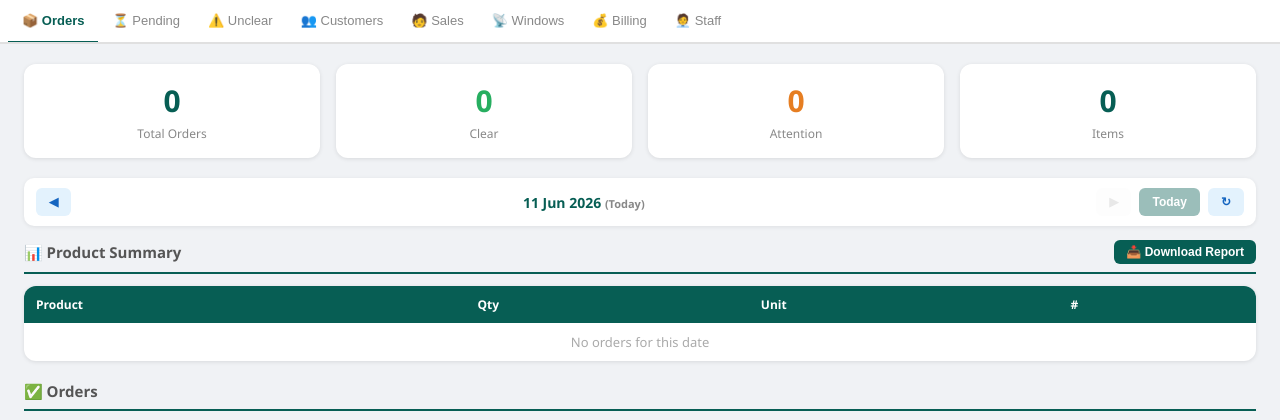
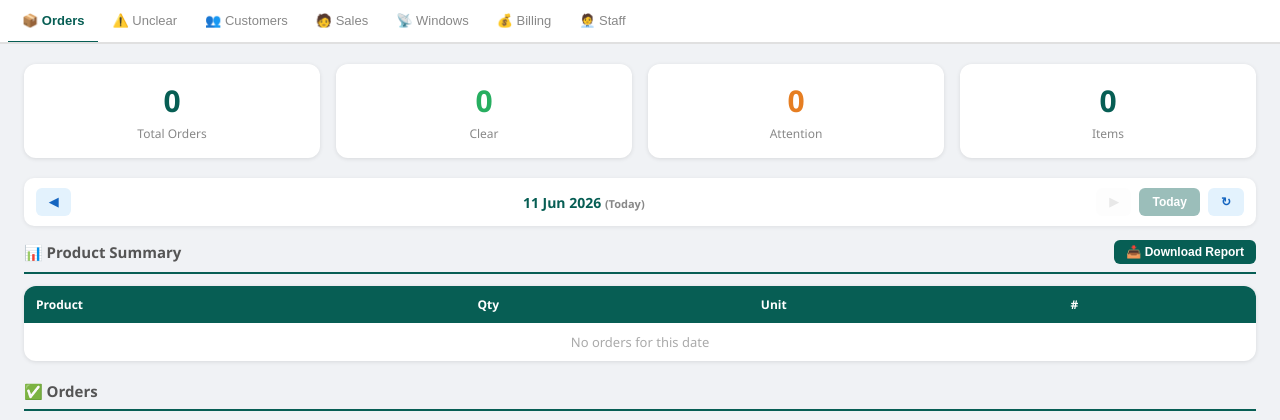
Before and after one commit to 1992tushar/OrdeRR, a FastAPI app: page /dashboard/ in a window 1280 px wide. Shown: the part 52-472 px from the top of the page. Run offline with FastAPI, Linux system fonts and the light colour scheme; data that the repository does not hold is empty.

Commit message:
Dashboard: remove the Pending tab
The Pending tab offered no product value in practice: with all customers
bulk-imported as receivables (is_daily_order_customer=False), it stayed
permanently empty and its "all ordered today" message was misleading.

Removes only the UI — nav button, tab pane, dispatch, loadPending(), and
dead CSS. The is_daily_order_customer flag and all backend plumbing
(pending_orders service, GET /admin/pending, flag-gated notifier jobs)
are kept intact for future analytics.

Co-Authored-By: Claude Opus 4.8 (1M context) <noreply@anthropic.com>

```diff
--- a/orderr_core/templates/dashboard.html
+++ b/orderr_core/templates/dashboard.html
@@ -104,13 +104,6 @@
         .add-sp-form label { font-size:12px; color:#666; display:block; margin-bottom:3px; }
         .add-sp-form input { padding:10px 12px; border:1px solid #ccc; border-radius:8px; font-size:15px; width:100%; }
         .add-sp-btns { display:flex; gap:8px; }
-
-        /* ── Pending ── */
-        .pending-group { background:white; border-radius:12px; padding:14px 16px; margin-bottom:14px; box-shadow:0 1px 4px rgba(0,0,0,.1); }
-        .pending-group h3 { font-size:14px; color:#075e54; margin-bottom:10px; display:flex; justify-content:space-between; align-items:center; }
-        .pending-list { list-style:none; }
-        .pending-list li { padding:7px 0; border-bottom:1px solid #f5f5f5; font-size:13px; display:flex; justify-content:space-between; align-items:center; }
-        .pending-list li:last-child { border-bottom:none; }
 
         /* ── Window Status ── */
         .window-filter-bar { display:flex; gap:6px; margin-bottom:14px; flex-wrap:wrap; overflow-x:auto; -webkit-overflow-scrolling:touch; }
@@ -318,7 +311,6 @@
 
 <div class="tab-nav">
     <button class="tab-btn active" data-tab="orders" onclick="onTabClick('orders',this)">📦 Orders</button>
-    <button class="tab-btn" data-tab="pending" onclick="onTabClick('pending',this)">⏳ Pending</button>
     <button class="tab-btn" data-tab="unclear" onclick="onTabClick('unclear',this)" id="unclear-tab-btn">⚠️ Unclear</button>
     <button class="tab-btn" data-tab="customers" onclick="onTabClick('customers',this)">👥 Customers</button>
     <button class="tab-btn" data-tab="salespersons" onclick="onTabClick('salespersons',this)">🧑 Sales</button>
@@ -457,21 +449,6 @@
         </div>
         {% endfor %}
         {% endif %}
-    </div>
-</div>
-
-<!-- ══════════════════════════════════════════════════════════════════════════
-     PENDING TAB
-     ══════════════════════════════════════════════════════════════════════════ -->
-<div id="tab-pending" class="tab-pane">
-    <div class="cards">
-        <div class="card warning"><div class="number" id="pending-total">—</div><div class="label">Pending</div></div>
-        <div class="card"><div class="number" id="pending-groups">—</div><div class="label">Salespersons</div></div>
-        <div class="card warning"><div class="number" id="pending-unassigned">—</div><div class="label">Unassigned</div></div>
-    </div>
-    <div class="section">
-        <h2>⏳ Pending — Today <button class="section-btn" onclick="loadPending()">↻</button></h2>
-        <div id="pending-content"><div class="empty">Loading...</div></div>
     </div>
 </div>
 
@@ -925,7 +902,6 @@ function switchTab(name, btn) {
     if (btn) btn.classList.add('active');
     if (name === 'customers')    { loadSalespersons().then(loadCustomers); }
     if (name === 'salespersons') { loadSalespersons(); }
-    if (name === 'pending')      { loadPending(); }
     if (name === 'failed')       { loadFailedMessages(); }
     if (name === 'window')       { loadWindowStatus(); }
     // CHANGE 6: also call loadCustomerAliases when switching to unclear
@@ -1614,25 +1590,6 @@ async function submitPostOrder() {
 }
 // ─────────────────────────────────────────────────────────────────────────────
 
-
-// ── Pending ───────────────────────────────────────────────────────────────────
-
-async function loadPending() {
-    document.getElementById('pending-content').innerHTML='<div class="empty">Loading...</div>';
-    try {
-        const data=await api('GET','/admin/pending');
-        const groups=data.groups||[];
-        document.getElementById('pending-total').textContent=data.total_pending;
-        document.getElementById('pending-groups').textContent=groups.filter(g=>g.salesperson_id!==null).length;
-        document.getElementById('pending-unassigned').textContent=groups.find(g=>g.salesperson_id===null)?.pending_count||0;
-        if(!data.total_pending){document.getElementById('pending-content').innerHTML='<div class="empty">✅ All customers have ordered today!</div>';return;}
-        document.getElementById('pending-content').innerHTML=groups.map(g=>`
-            <div class="pending-group">
-                <h3><span>${g.salesperson_id?'👤 '+esc(g.salesperson_name):'⚠️ Unassigned'}</span><span class="badge pending-badge">${g.pending_count} pending</span></h3>
-                <ul class="pending-list">${g.customers.map(c=>`<li><span>🏪 ${esc(c.restaurant_name)}</span><span style="font-size:12px;color:#aaa">${esc(c.area||'')}</span></li>`).join('')}</ul>
-            </div>`).join('');
-    } catch(e){document.getElementById('pending-content').innerHTML='<div class="empty" style="color:#e67e22">Failed to load</div>';}
-}
 
 // ── Window Status ─────────────────────────────────────────────────────────────
 
```
